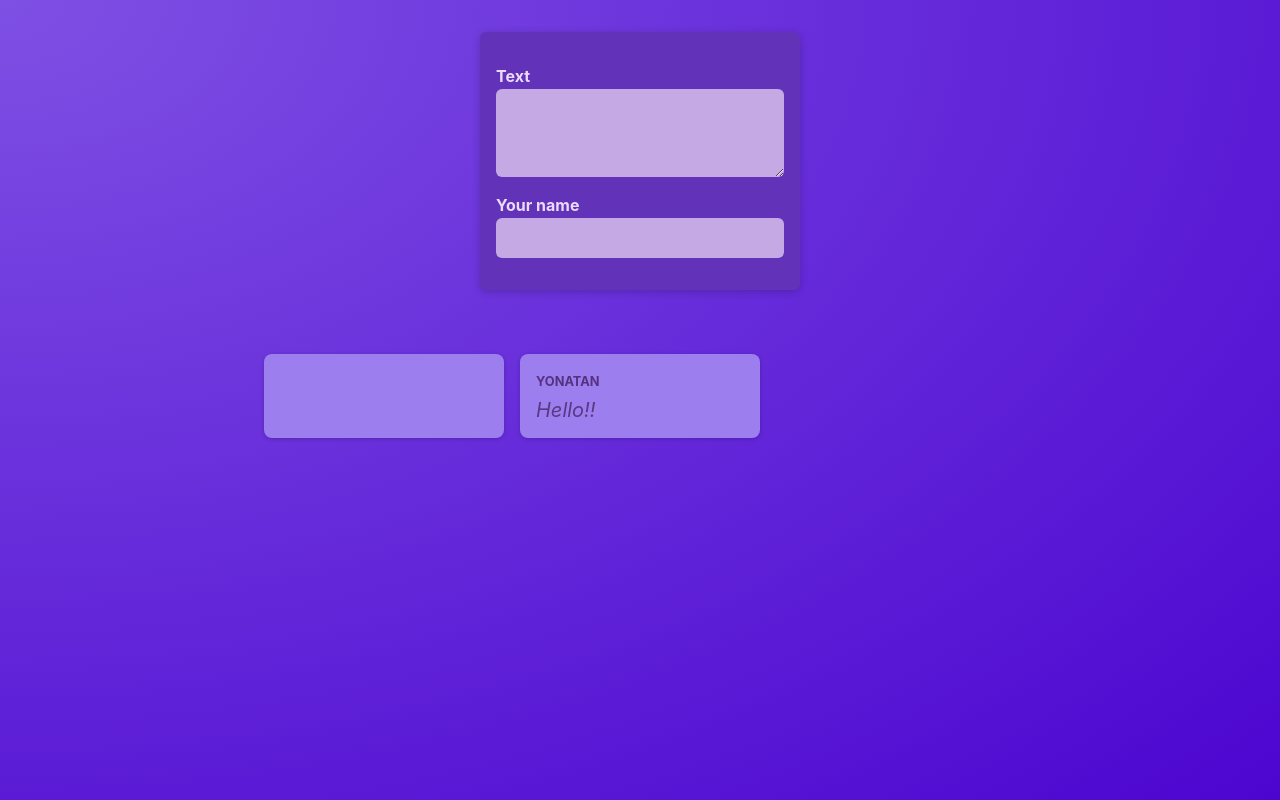
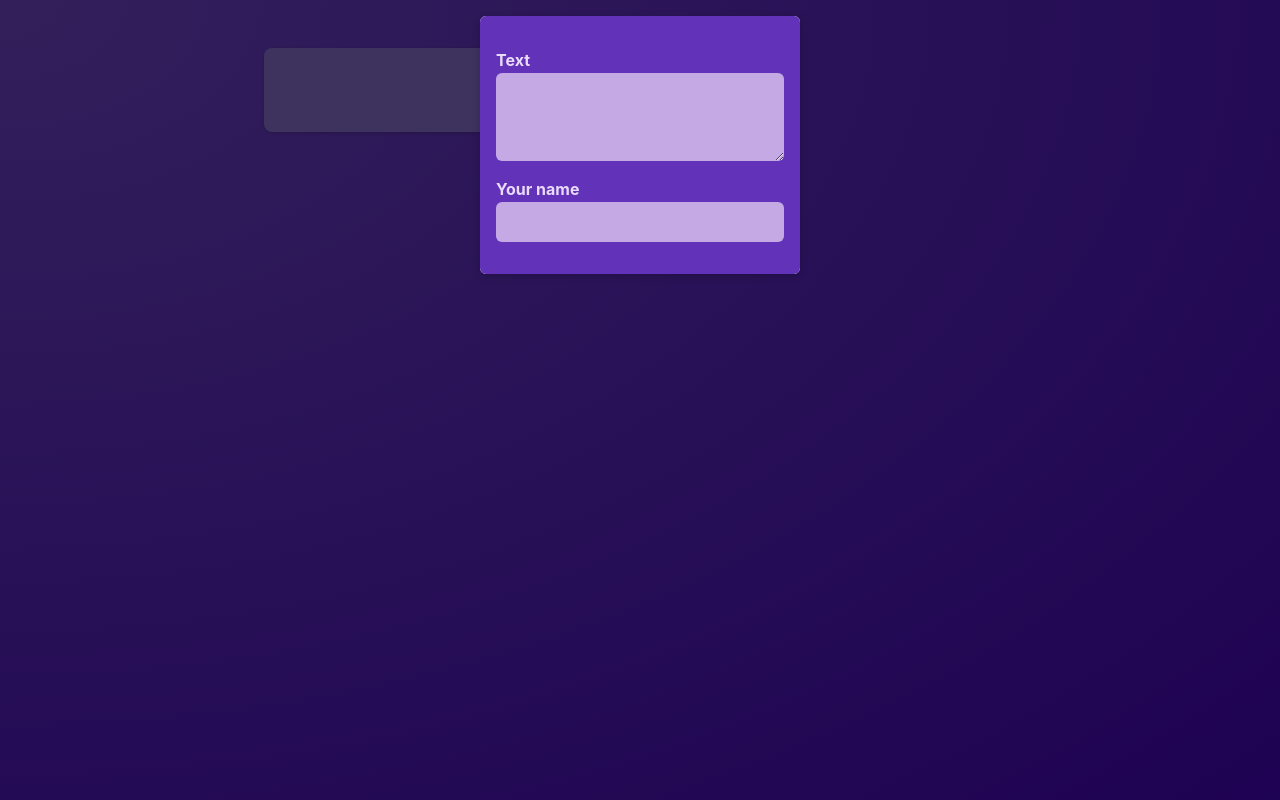
Before and after one commit to yonatan-dvir/react-tweeter, a React (Vite) app: page / in a window 1280 px wide. Built offline with nearby package versions, Linux system fonts and the light colour scheme.

Commit message:
Changed the newPost component to be an overlay to the posts list page

```diff
--- /dev/null
+++ b/src/components/Modal.jsx
@@ -0,0 +1,14 @@
+import classes from "./Modal.module.css";
+
+function Modal({ children }) {
+  return (
+    <>
+      <div className={classes.backdrop}></div>
+      <dialog open className={classes.modal}>
+        {children}
+      </dialog>
+    </>
+  );
+}
+
+export default Modal;
--- /dev/null
+++ b/src/components/Modal.module.css
@@ -0,0 +1,18 @@
+.backdrop {
+  position: fixed;
+  top: 0;
+  left: 0;
+  width: 100%;
+  height: 100vh;
+  background-color: rgba(0, 0, 0, 0.6);
+  z-index: 1;
+}
+
+.modal {
+  border: none;
+  border-radius: 6px;
+  box-shadow: 0 2px 8px rgba(0, 0, 0, 0.2);
+  padding: 0;
+  overflow: hidden;
+  z-index: 1;
+}
--- a/src/components/NewPost.module.css
+++ b/src/components/NewPost.module.css
@@ -2,9 +2,6 @@
   background-color: #6233b9;
   padding: 1rem;
   width: 20rem;
-  margin: 2rem auto;
-  border-radius: 6px;
-  box-shadow: 0 2px 8px rgba(0, 0, 0, 0.2);
 }
 
 .form label {
--- a/src/components/PostsList.jsx
+++ b/src/components/PostsList.jsx
@@ -2,6 +2,7 @@
 import NewPost from "./NewPost";
 import classes from "./PostsList.module.css";
 import { useState } from "react";
+import Modal from "./Modal";
 
 function PostList() {
   const [enteredBody, setEnteredBody] = useState("");
@@ -15,10 +16,12 @@
   }
   return (
     <>
-      <NewPost
-        onBodyChange={bodyChangeHandler}
-        onAuthorChange={authorChangeHandler}
-      />
+      <Modal>
+        <NewPost
+          onBodyChange={bodyChangeHandler}
+          onAuthorChange={authorChangeHandler}
+        />
+      </Modal>
       <ul className={classes.posts}>
         <Post author={enteredAuthor} body={enteredBody} />
         <Post author="Yonatan" body="Hello!!" />
```
